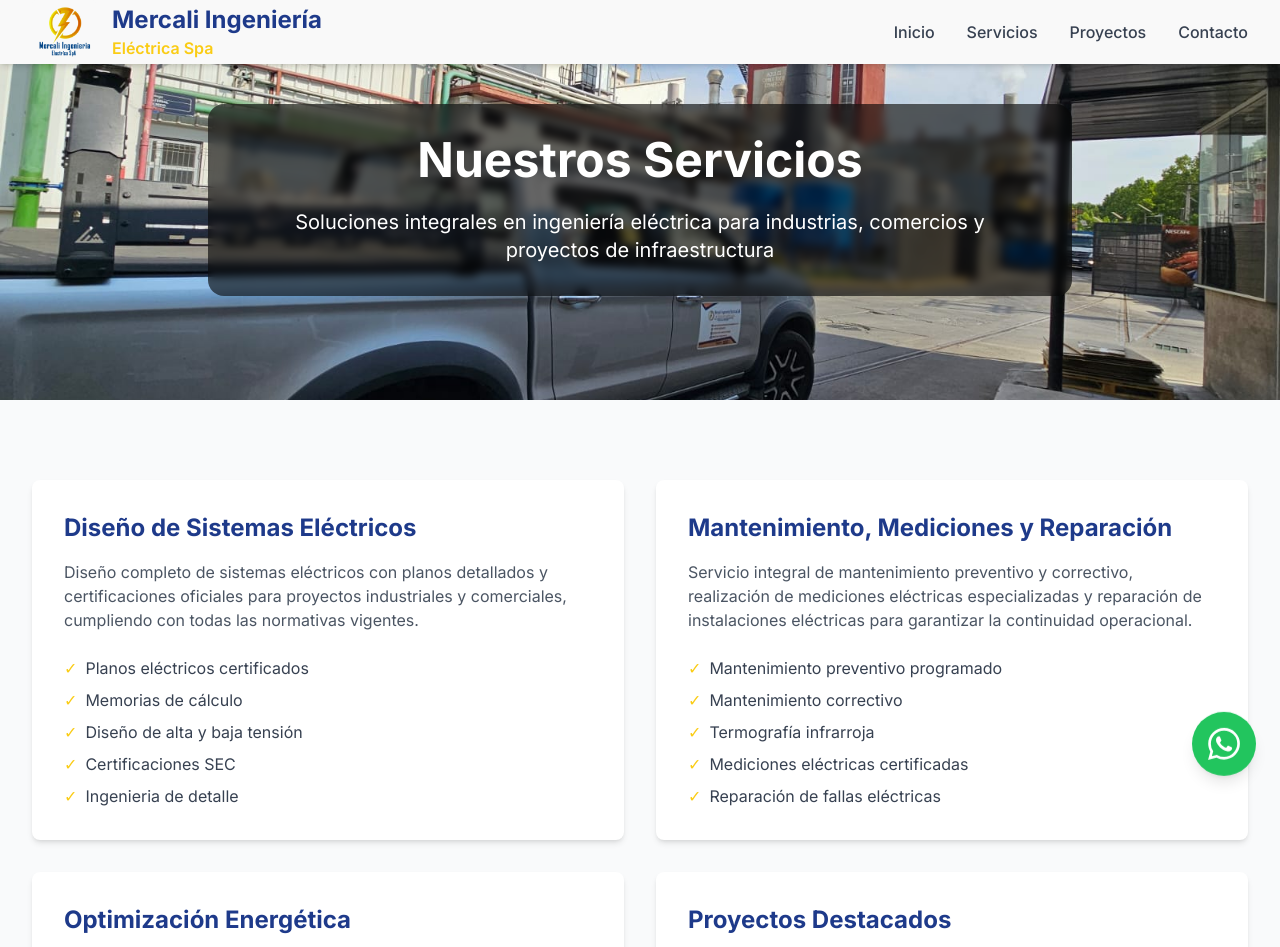
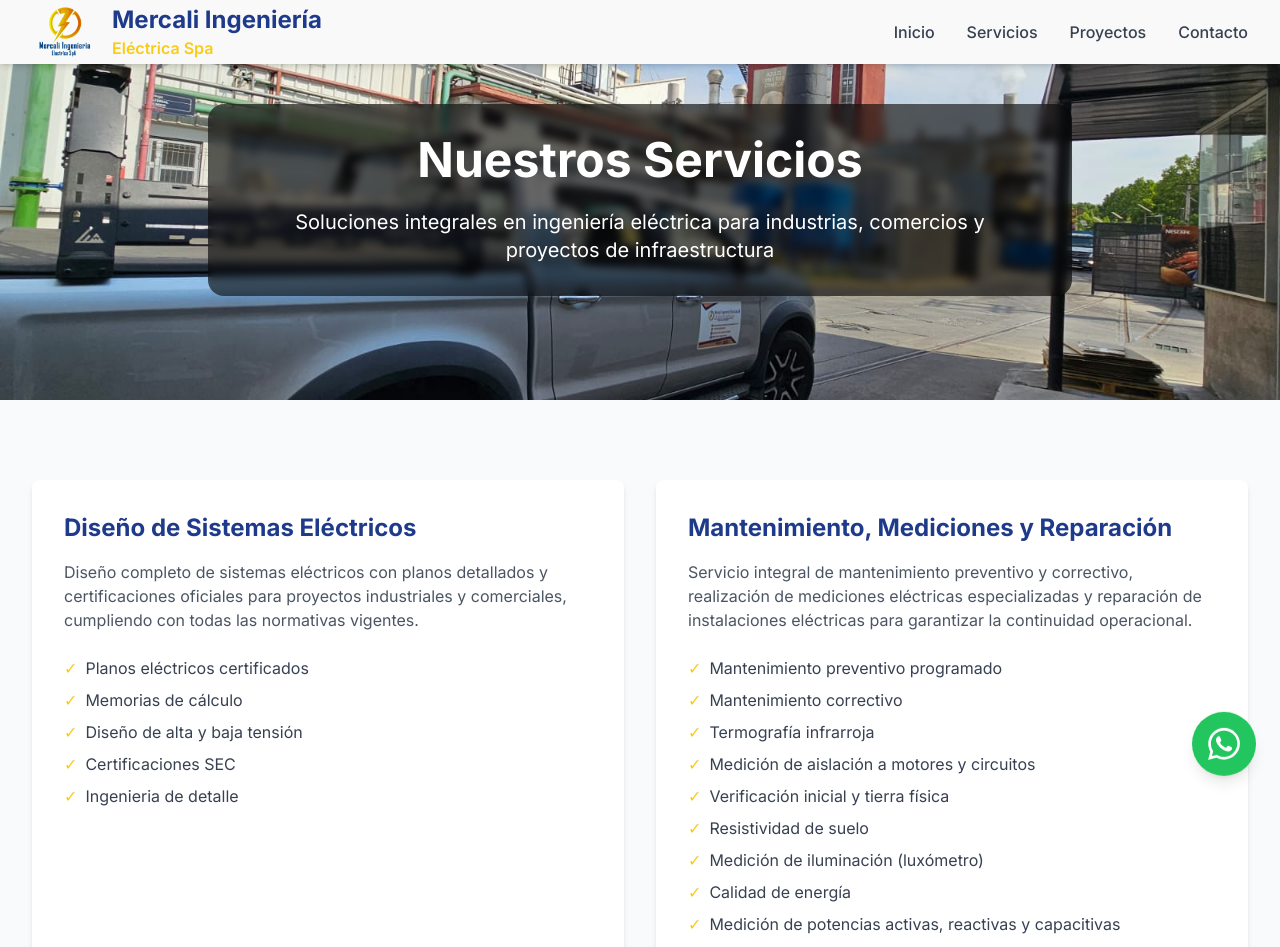
Before and after one commit to brayanDRONE/mercali-ingenieria, a Next.js app: page /servicios in a window 1280 px wide. Shown: the top 947 px of the page. Built offline with nearby package versions, Linux system fonts and the light colour scheme.

Commit message:
actualizacion de estadisticas

```diff
--- a/app/page.js
+++ b/app/page.js
@@ -256,7 +256,7 @@ export default function Home() {
                   <div className="flex items-center justify-between">
                     <div className="flex-1">
                       <div className="text-5xl md:text-6xl font-bold text-primary mb-2 group-hover:scale-110 transition-transform duration-300">
-                        5+
+                        5
                       </div>
                       <p className="text-lg font-semibold text-gray-700">Años de Experiencia</p>
                       <p className="text-sm text-gray-600 mt-2">Construyendo soluciones de calidad</p>
@@ -274,7 +274,7 @@ export default function Home() {
                   <div className="flex items-center justify-between">
                     <div className="flex-1">
                       <div className="text-5xl md:text-6xl font-bold text-primary mb-2 group-hover:scale-110 transition-transform duration-300">
-                        100+
+                        400+
                       </div>
                       <p className="text-lg font-semibold text-gray-700">Proyectos Realizados</p>
                       <p className="text-sm text-gray-600 mt-2">Cada uno único y exitoso</p>
--- a/app/proyectos/page.js
+++ b/app/proyectos/page.js
@@ -74,7 +74,7 @@ export default function Proyectos() {
         <div className="max-w-7xl mx-auto px-4 sm:px-6 lg:px-8">
           <div className="grid grid-cols-1 md:grid-cols-4 gap-8 text-center">
             <div className="p-6">
-              <div className="text-4xl font-bold text-primary mb-2">200+</div>
+              <div className="text-4xl font-bold text-primary mb-2">400+</div>
               <p className="text-gray-600">Proyectos Completados</p>
             </div>
             <div className="p-6">
@@ -82,7 +82,7 @@ export default function Proyectos() {
               <p className="text-gray-600">Clientes Activos</p>
             </div>
             <div className="p-6">
-              <div className="text-4xl font-bold text-primary mb-2">15+</div>
+              <div className="text-4xl font-bold text-primary mb-2">5+</div>
               <p className="text-gray-600">Años de Experiencia</p>
             </div>
             <div className="p-6">
--- a/app/servicios/page.js
+++ b/app/servicios/page.js
@@ -18,7 +18,12 @@ export default function Servicios() {
         'Mantenimiento preventivo programado',
         'Mantenimiento correctivo',
         'Termografía infrarroja',
-        'Mediciones eléctricas certificadas',
+        'Medición de aislación a motores y circuitos',
+        'Verificación inicial y tierra física',
+        'Resistividad de suelo',
+        'Medición de iluminación (luxómetro)',
+        'Calidad de energía',
+        'Medición de potencias activas, reactivas y capacitivas',
         'Reparación de fallas eléctricas',
       ],
     },
```
